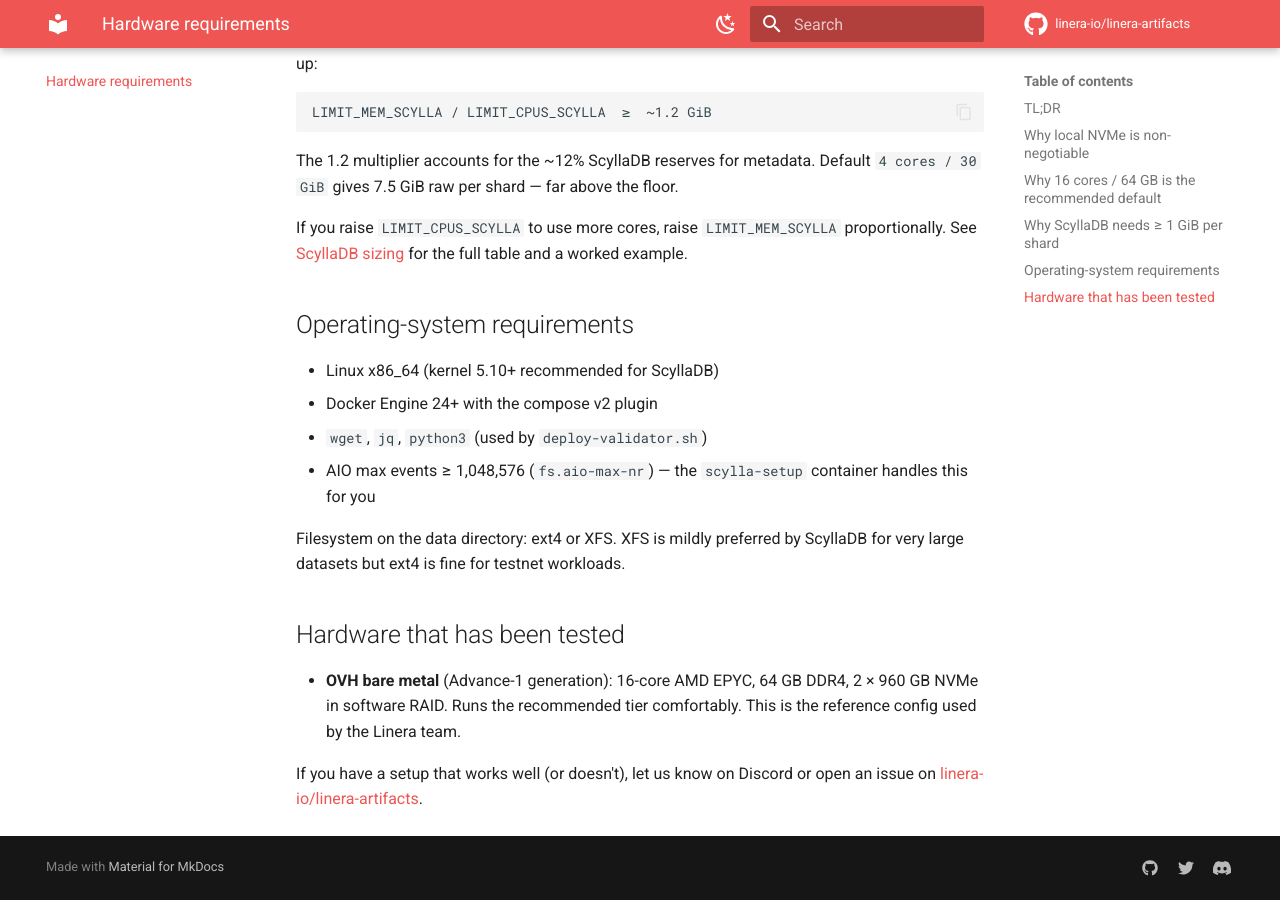
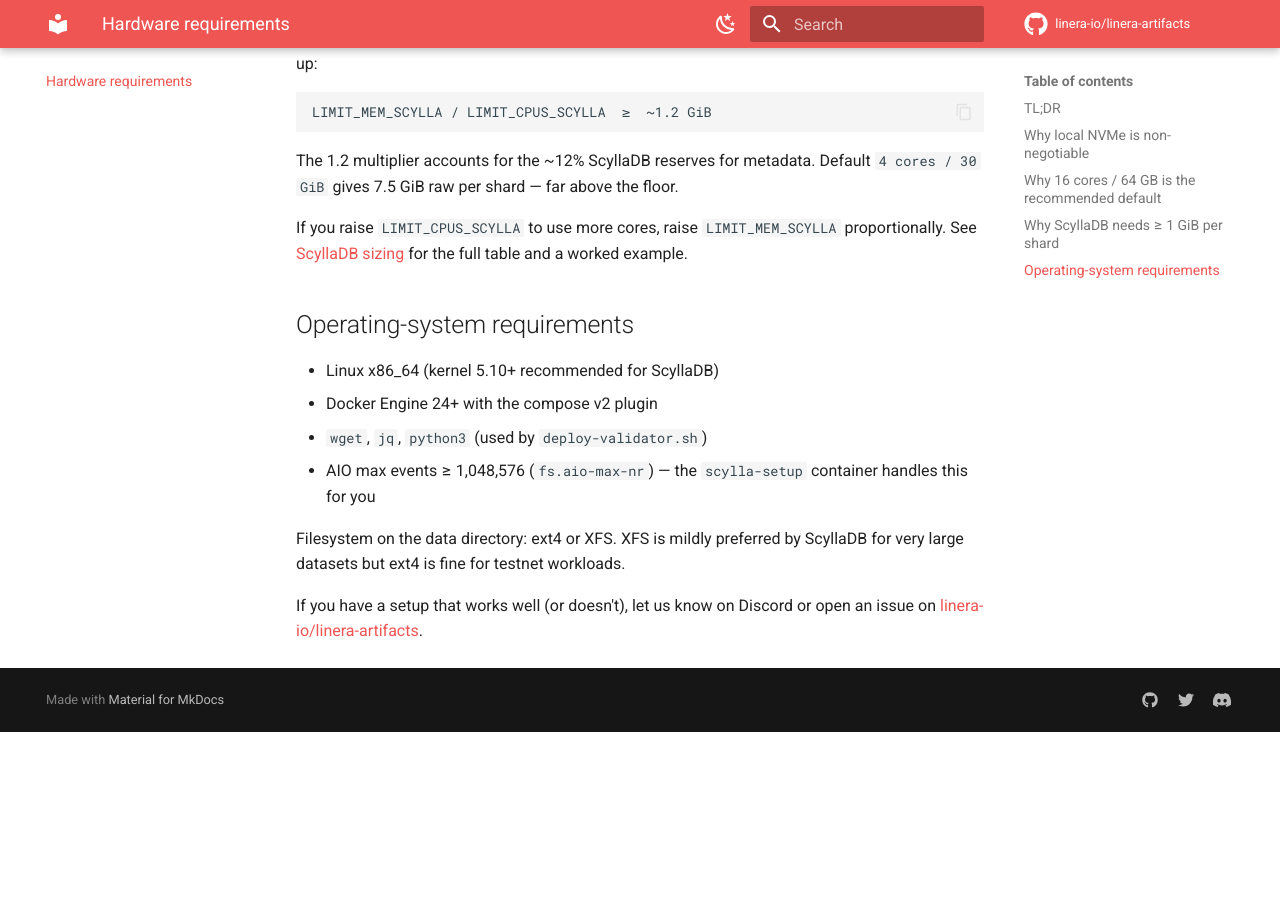
Before and after one commit to linera-io/linera-artifacts, an MkDocs documentation site: the page built from docs/HARDWARE.md, in a window 1280 px wide and 900 px high, scrolled down 2433 px. Built offline with MkDocs 1.6.1 and Material for MkDocs 9.7.7, drawn with Linux system fonts in a browser that asks for light colours; comment, search, counter and statistics services are not loaded; after the commit the page ends 3165 px from its top, so only the background shows below that.

Commit message:
chore(docs): remove unneeded section

```diff
--- a/docs/HARDWARE.md
+++ b/docs/HARDWARE.md
@@ -109,12 +109,6 @@
 preferred by ScyllaDB for very large datasets but ext4 is fine for
 testnet workloads.
 
-## Hardware that has been tested
-
-- **OVH bare metal** (Advance-1 generation): 16-core AMD EPYC, 64 GB DDR4,
-  2 × 960 GB NVMe in software RAID. Runs the recommended tier
-  comfortably. This is the reference config used by the Linera team.
-
 If you have a setup that works well (or doesn't), let us know on
 Discord or open an issue on
 [linera-io/linera-artifacts](https://github.com/linera-io/linera-artifacts/issues).
```
